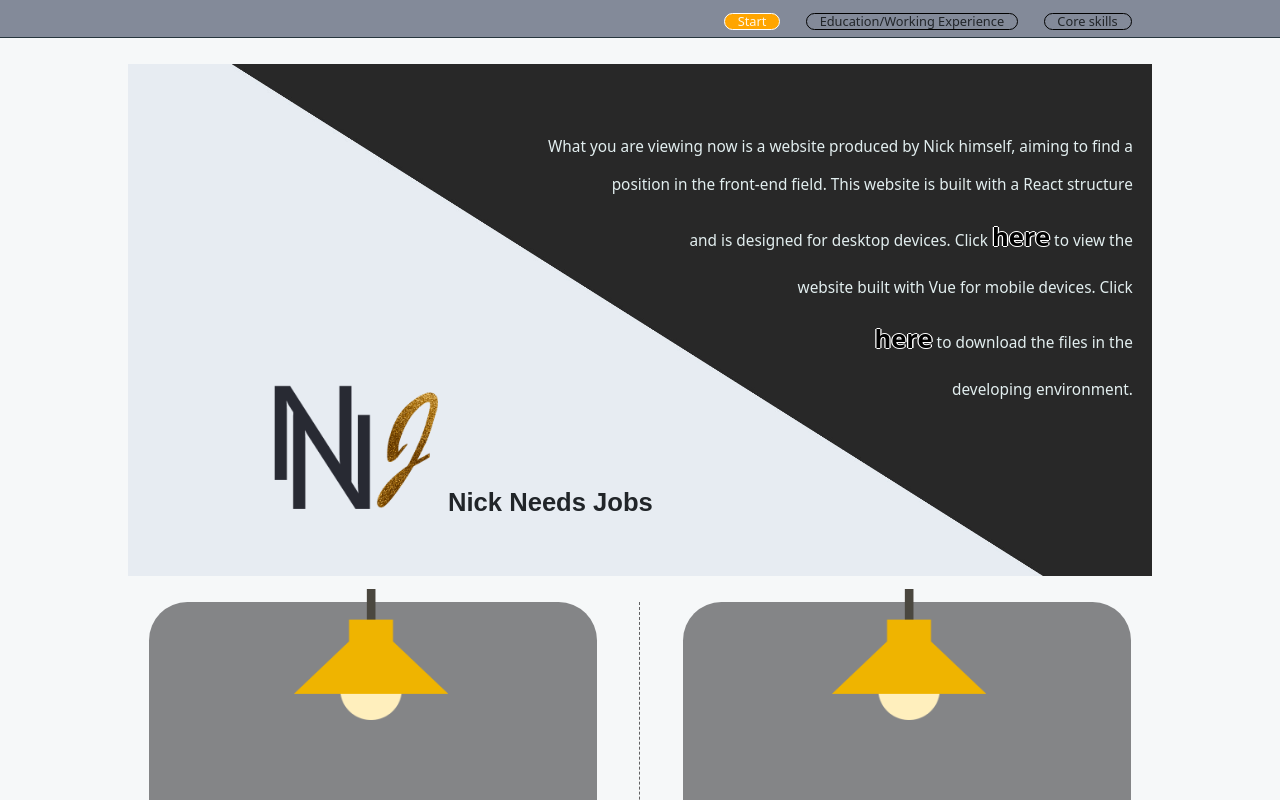
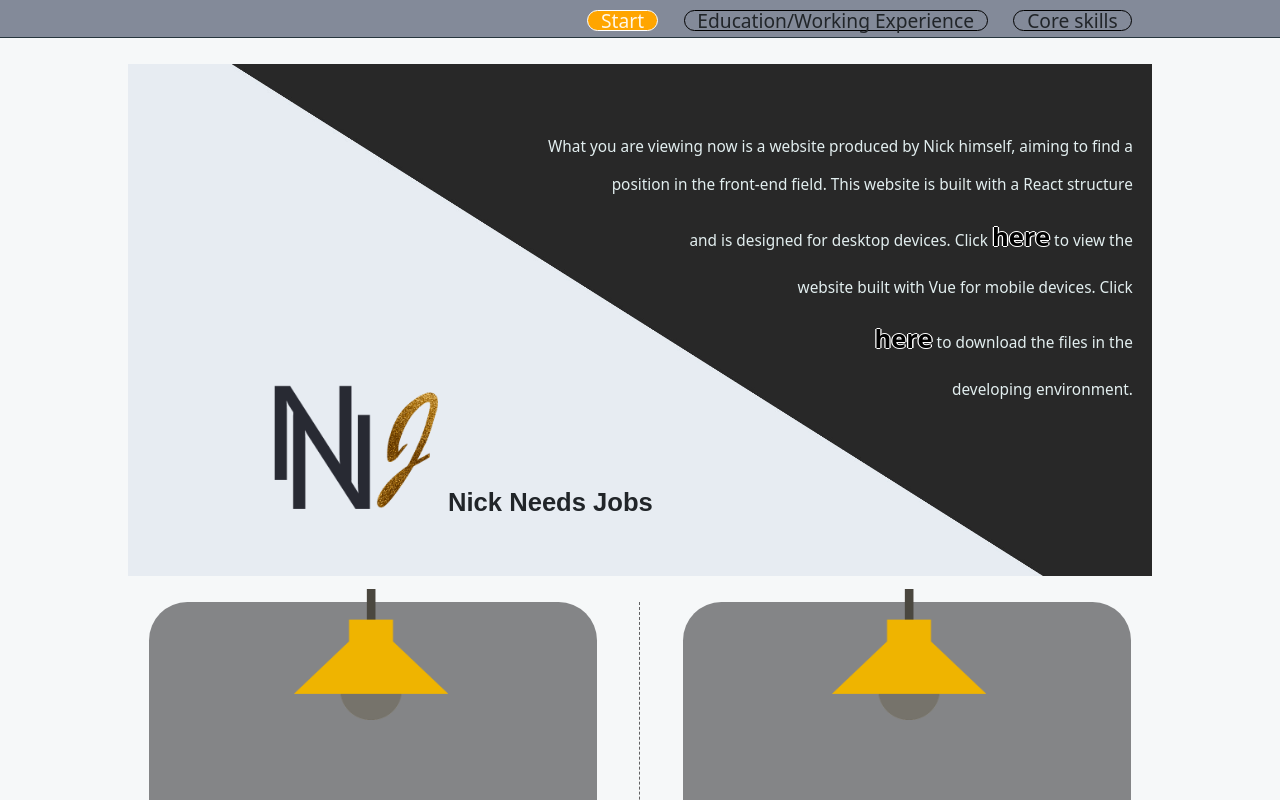
Before and after one commit to XihaoZhu/NickNeedsJob, a React (Create React App) app: page / in a window 1280 px wide. Shown: the top 800 px of the page. Built offline with nearby package versions, Linux system fonts and the light colour scheme.

Commit message:
Only core skills left

```diff
--- a/src/components/BreadCrumb/index.js
+++ b/src/components/Header/index.js
@@ -1,9 +1,8 @@
 import './index.scss'
 import React, { useState } from 'react'
-import 'bootstrap/dist/js/bootstrap.js'
 import classNames from 'classnames'
 
-const BreadCrumb = () => {
+const Head = () => {
 // Name of the tiltles
   const titles = [
     'Start',
@@ -20,15 +19,13 @@ const BreadCrumb = () => {
   // Click to scroll to the right location
 
   return (
-    <div className='BreadCrumb'>
-    <nav aria-label="breadcrumb">
-      <ol className="breadcrumb">
-        {titles.map((item, index) => <li className={classNames('breadcrumb-item', { 'nick-active': index === NickActive })} key={index} onClick={() => changeActive(index)}>{item}</li>
+    <div className='Header'>
+      <ol className="header">
+        {titles.map((item, index) => <li className={classNames('header-item', { 'nick-active': index === NickActive })} key={index} onClick={() => changeActive(index)}>{item}</li>
         )}
       </ol>
-    </nav>
     </div>
   )
 }
 
-export default BreadCrumb
+export default Head
--- a/src/components/BreadCrumb/index.scss
+++ b/src/components/Header/index.scss
@@ -1,39 +1,38 @@
 @import 'bootstrap/dist/css/bootstrap.min.css';
 
-.BreadCrumb {
+.Header {
   height: 3vw;
-  .breadcrumb {
+  display: flex;
+  .header {
     z-index: 100;
     position: fixed;
     width: 100%;
     background-color: rgb(131, 138, 153);
     height: 3vw;
-    padding: 1vw 2vw;
-    line-height: 1.2;
-    justify-content: flex-end;
+    padding: 0.75vw 2vw;
+    line-height: 1;
     border-bottom: solid rgb(39, 54, 62) 0.1vw;
-    .breadcrumb-item {
+    text-align: end;
+    .header-item {
+      list-style: none;
+      display: inline-block;
       border: 0.15vw solid black;
       padding: 0 1vw;
       margin: 0 1vw;
-      font-size: 1vw;
+      font-size: 1.5vw;
       border-radius: 1vw;
       transition: all 0.5s;
       cursor: pointer;
     }
 
-    .breadcrumb-item.nick-active {
+    .header-item.nick-active {
       background-color: orange;
       border: 0.15vw solid white;
       color: rgb(255, 247, 232);
     }
 
-    .breadcrumb-item:last-child {
+    .header-item:last-child {
       margin-right: 10%;
-    }
-
-    .breadcrumb-item::before {
-      content: none;
     }
   }
 }
--- a/src/pages/entrance/experience/index.js
+++ b/src/pages/entrance/experience/index.js
@@ -23,9 +23,9 @@ const Experience = () => {
   return (
     <div className='Experience'>
       {/* left side */}
-      <div className='left'>
+      <div className='left' onClick={() => turnLightOn(1)}>
         {/* lights on or off */}
-        <img onClick={() => turnLightOn(1)} src={require('../../../assets/images/bulb.png')} style={{ top: isOn === 1 ? '47vw' : '46vw' }}></img>
+        <img src={isOn === 1 ? require('../../../assets/images/bulb.png') : require('../../../assets/images/bulbOff.png')} style={{ top: isOn === 1 ? '47vw' : '46vw' }}></img>
         {/* when the other light on and hovered on key words */}
         <div className='extraIntern' style={{ opacity: whichKeyword[2] }}>
           Telemarketing:<br/>
@@ -63,9 +63,9 @@ const Experience = () => {
       </div>
       <div className='middle'></div>
       {/* right side */}
-      <div className='right'>
+      <div className='right' onClick={() => turnLightOn(2)}>
         {/* light on or off */}
-        <img onClick={() => turnLightOn(2)} src={require('../../../assets/images/bulb.png')} style={{ top: isOn === 2 ? '47vw' : '46vw' }}></img>
+        <img src={isOn === 2 ? require('../../../assets/images/bulb.png') : require('../../../assets/images/bulbOff.png')} style={{ top: isOn === 2 ? '47vw' : '46vw' }}></img>
         {/* when the other light on and hovered on key words */}
         <div className='extraIntern' style={{ opacity: whichKeyword[0] }}>
           Undergranduate:<br/>
--- a/src/pages/entrance/experience/index.scss
+++ b/src/pages/entrance/experience/index.scss
@@ -15,7 +15,6 @@
       left: 23vw;
       width: 12vw;
       transition: all 0.5s;
-      cursor: pointer;
     }
     .extraIntern{
       position: absolute;
@@ -46,6 +45,7 @@
       background-image: url('../../../assets/images/light.png');
       background-size: contain;
       span {
+        cursor: pointer;
         color: white;
         text-shadow:
         0 -0.1vw black,
@@ -82,7 +82,6 @@
       right: 23vw;
       width: 12vw;
       transition: all 0.5s;
-      cursor: pointer;
     }
     .extraIntern{
       position: absolute;
--- a/src/pages/entrance/index.js
+++ b/src/pages/entrance/index.js
@@ -1,6 +1,6 @@
 import React from 'react'
-import './index.sass'
-import BreadCrumb from '@/components/BreadCrumb'
+import './index.scss'
+import Head from '@/components/Header'
 import PageFoot from '@/components/PageFoot'
 import Title from './title'
 import Experience from './experience'
@@ -9,7 +9,7 @@ import CoreSkills from './coreSkills'
 const Entrance = () => {
   return (
   <div style={{ backgroundColor: 'rgb(218,227,230,0.25)' }}>
-    <BreadCrumb/>
+    <Head/>
     <Title/>
     <Experience/>
     <CoreSkills/>
```
Also changed, not shown: src/assets/images/bulbOff.png (added), src/pages/entrance/index.sass (deleted), src/pages/entrance/index.scss (added).
